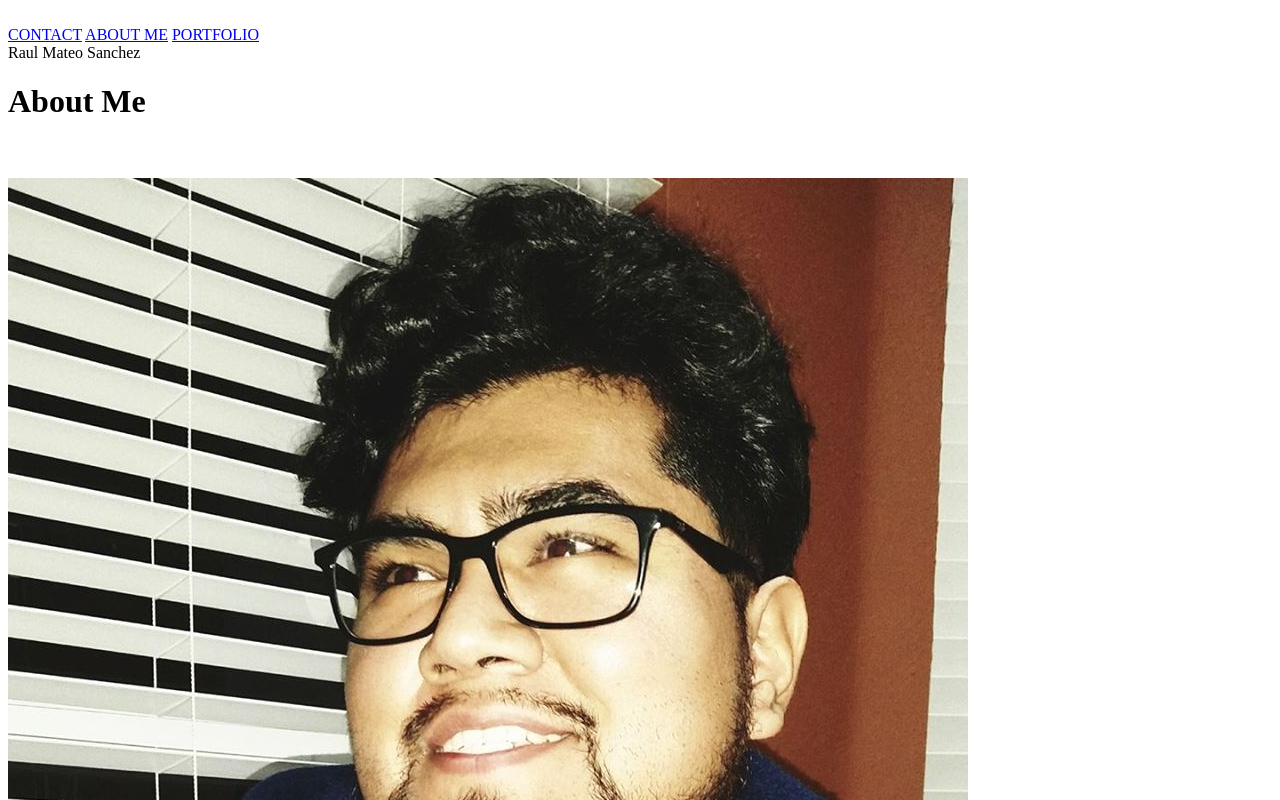
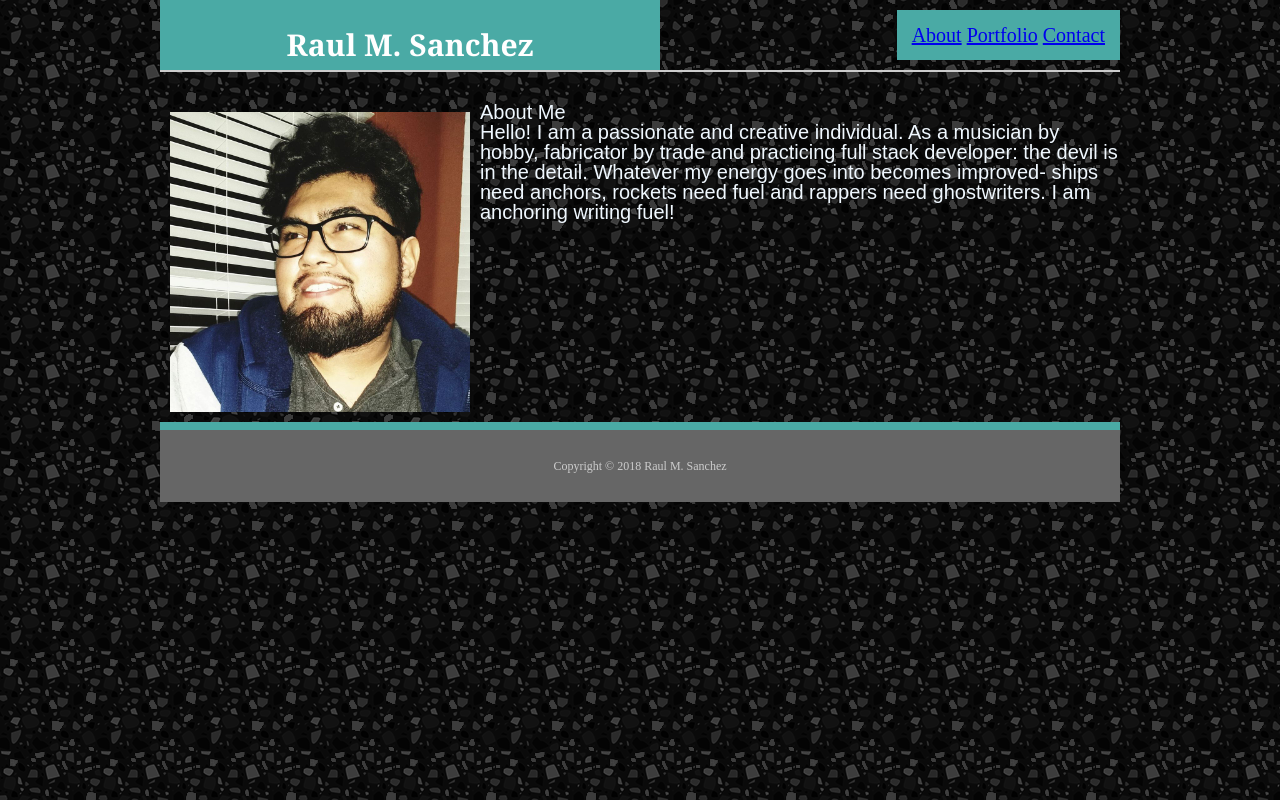
Before and after one commit to rmsanchez93/firstHomework, a plain HTML site: page index.html in a window 1280 px wide. Shown: the top 800 px of the page. Drawn offline with Linux system fonts and the light colour scheme; files whose address does not match are found by name.

Commit message:
added everything else

```diff
--- a/assets/reset.css
+++ b/assets/reset.css
@@ -0,0 +1,134 @@
+/* http://meyerweb.com/eric/tools/css/reset/
+   v2.0 | 20110126
+   License: none (public domain)
+*/
+
+html,
+body,
+div,
+span,
+applet,
+object,
+iframe,
+h1,
+h2,
+h3,
+h4,
+h5,
+h6,
+p,
+blockquote,
+pre,
+a,
+abbr,
+acronym,
+address,
+big,
+cite,
+code,
+del,
+dfn,
+em,
+img,
+ins,
+kbd,
+q,
+s,
+samp,
+small,
+strike,
+strong,
+sub,
+sup,
+tt,
+var,
+b,
+u,
+i,
+center,
+dl,
+dt,
+dd,
+ol,
+ul,
+li,
+fieldset,
+form,
+label,
+legend,
+table,
+caption,
+tbody,
+tfoot,
+thead,
+tr,
+th,
+td,
+article,
+aside,
+canvas,
+details,
+embed,
+figure,
+figcaption,
+footer,
+header,
+hgroup,
+menu,
+nav,
+output,
+ruby,
+section,
+summary,
+time,
+mark,
+audio,
+video {
+  padding: 0;
+  margin: 0;
+  font: inherit;
+  font-size: 100%;
+  vertical-align: baseline;
+  border: 0;
+}
+/* HTML5 display-role reset for older browsers */
+article,
+aside,
+details,
+figcaption,
+figure,
+footer,
+header,
+hgroup,
+menu,
+nav,
+section {
+  display: block;
+}
+
+body {
+  line-height: 1;
+}
+
+ol,
+ul {
+  list-style: none;
+}
+
+blockquote,
+q {
+  quotes: none;
+}
+
+blockquote:before,
+blockquote:after,
+q:before,
+q:after {
+  content: "";
+  content: none;
+}
+
+table {
+  border-spacing: 0;
+  border-collapse: collapse;
+}
--- a/assets/style.css
+++ b/assets/style.css
@@ -0,0 +1,83 @@
+* {
+    box-sizing: border-box;
+}
+body{
+background-image: url("../images/dark-grey-terrazzo/dark-grey-terrazzo.png");
+
+
+
+}
+
+#head{
+
+  width: 100%;
+  margin: 0 0 30px;
+  overflow: auto;
+
+  border-bottom: 2px solid #ccc;
+}
+#logo {
+    float: left;
+    width: 500px;
+    height: 70px;
+    font-family: Georgia, Times, "Times New Roman", serif;
+    font-size: 30px;
+    font-weight: 700;
+    line-height: 90px;
+    color: #fff;
+    text-align: center;
+    text-decoration: none;
+    background: #4aaaa5;
+  }
+  nav{
+      float: right;
+      background-color:#4aaaa5;
+      font: bolder;
+      font-size: 20px;
+      height: 50px;
+      text-align: center;
+      margin-top: 10px;
+      padding: 15px;
+
+  }
+
+  #everything{
+      max-width: 960px;
+      margin: 0 auto;
+  }
+
+
+
+
+
+
+  .smallerRaul{
+      width: 300px;
+      height:300px;
+      margin-top: 20px;
+      float: left;
+      margin:10px;
+
+  }
+
+  p, h1{
+    font-family: Arial, Helvetica, sans-serif;
+    font-size: 20px;
+    color: aliceblue;
+  }
+
+
+
+
+
+
+  footer{
+    padding: 30px 0;
+    clear: both;
+    font-size: 12px;
+    color: #fff;
+    color: #ccc;
+    text-align: center;
+    background: #666;
+    border-top: 8px solid #4aaaa5;
+  }
--- a/index.html
+++ b/index.html
@@ -3,32 +3,48 @@
     <head>
         <meta charset= "UTF-8">
         <title>Raul Mateo Sanchez</title>
-        <br>
-        <a class="contact" href="C:\Users\User\Documents\GitHub\basic-profile\contact.html" target="_self">CONTACT</a>
-        <a class="aboutMe" href="C:\Users\User\Documents\GitHub\basic-profile\index.html" target="_self">ABOUT ME</a>
-        <a class="portfolio" href="C:\Users\User\Documents\GitHub\basic-profile\portfolio.html" target="_self">PORTFOLIO</a>
-        <link rel="styleSheet" href="C:\Users\User\Documents\GitHub\basic-profile\assets\css\style.css">
+
+        <link rel="stylesheet" href="assets/reset.css">
+        <link rel="styleSheet" href="assets/style.css">
 
     </head>
 
     <body>
-        <div class="wrap"></div>
-        <h class="name">Raul Mateo Sanchez</h>
-        <br>
-        <h1><strong> About Me</strong></h1>
-        <br>
-        <br>
-        <img class="smallerRaul" src="C:\Users\User\Documents\GitHub\basic-profile\assets\images\PROFILE PICTURE.jpg" alt="picture of handsome employed fellow">
+        <div id= "everything">
+            <header id="head">
+                        <div class="container">
+                          <a href="index.html" id="logo">Raul M. Sanchez</a>
+                          <nav>
+                            <a href="index.html">About</a>
+                            <a href="portfolio.html">Portfolio</a>
+                            <a href="contact.html">Contact</a>
+                          </nav>
+                        </div>
+            </header>
+
+        <div id="mainContent">
+                <img class="smallerRaul" src="images/PROFILE PICTURE.jpg" alt="picture of handsome employed fellow">
+
+                <h1>About Me</h1>
+                <p>
+
+                     Hello! I am a passionate and creative individual.
+                     As a musician by hobby, fabricator by trade and practicing full stack developer:
+                     the devil is in the detail.
+                     Whatever my energy goes into becomes improved- ships need anchors, rockets need fuel and rappers need ghostwriters.
+                     I am anchoring writing fuel!
+
+             </p>
+
+        </div>
 
 
-        //rememberto make picture smaller and float left in style//
-        //also need a border above the picture and paragraph
-        <p>
-            Hello! I am a passionate and creative individual.
-            As a musician by hobby, fabricator by trade and practicing full stack developer: the devil is in the detail.
-            Whatever my energy goes into becomes improved- ships need anchors, rockets need fuel and rappers need ghostwriters. I am anchoring writing fuel!
+    <footer>
+            <div class="foot">
+              Copyright &copy; 2018 Raul M. Sanchez
+            </div>
+    </footer>
 
-        </p>
-
+</div>
     </body>
 </html>
```
Also changed, not shown: contact.html (+44 -1 lines), portfolio.html (+44 -1 lines).
